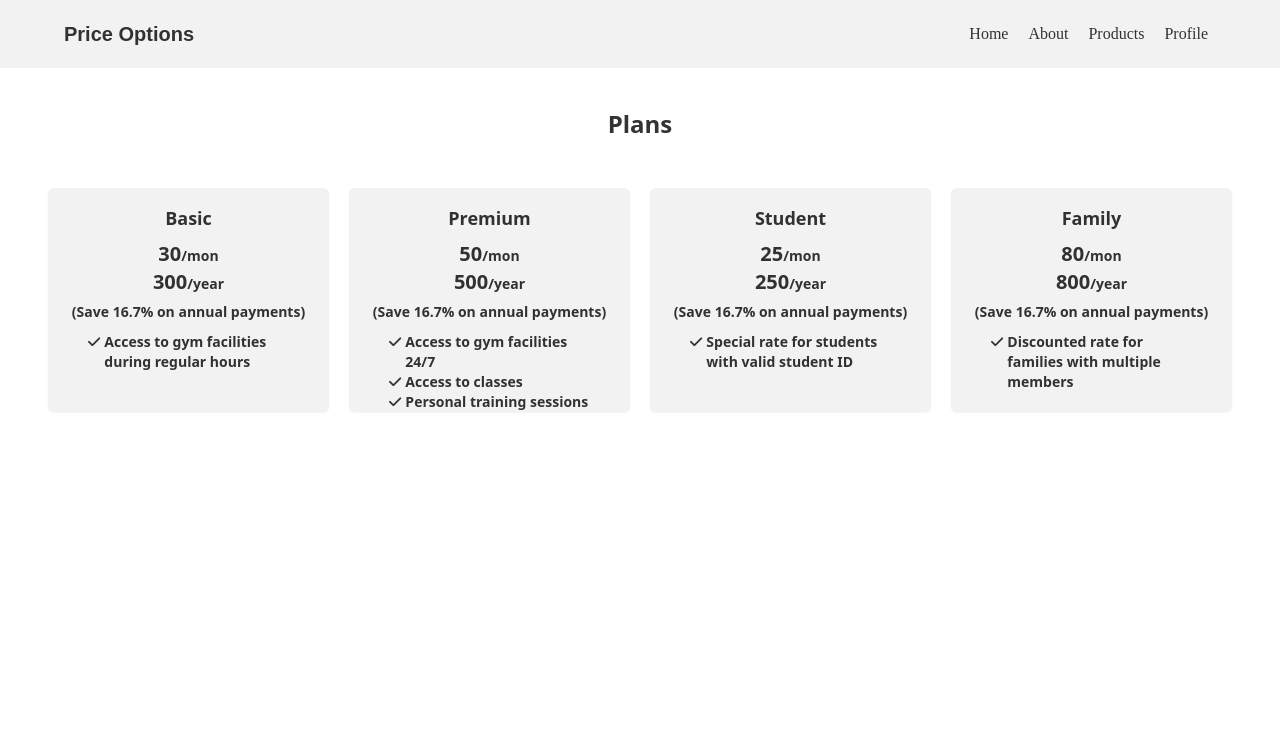
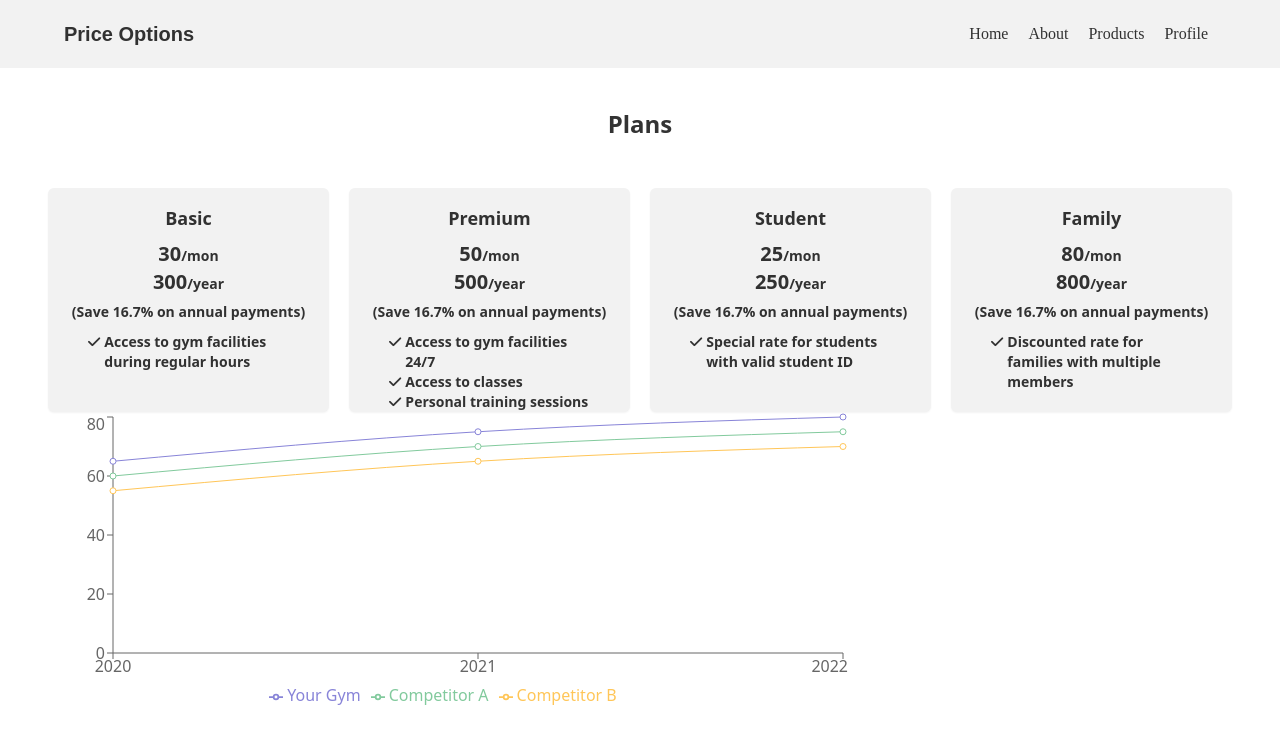
Before and after one commit to mrbannerbear/price-options, a React (Vite) app: page / in a window 1280 px wide. Shown: the top 744 px of the page. Built offline with nearby package versions, Linux system fonts and the light colour scheme.

Commit message:
added chart

```diff
--- /dev/null
+++ b/public/gymStats.json
@@ -0,0 +1,7 @@
+{
+    "customerSatisfactionData": [
+        { "year": 2020, "Your Gym": 65, "Competitor A": 60, "Competitor B": 55 },
+        { "year": 2021, "Your Gym": 75, "Competitor A": 70, "Competitor B": 65 },
+        { "year": 2022, "Your Gym": 80, "Competitor A": 75, "Competitor B": 70 }
+    ]
+  }
--- a/src/App.jsx
+++ b/src/App.jsx
@@ -1,4 +1,5 @@
 import "./App.css";
+import GymStats from "./assets/components/gymStats/gymStats";
 import Navbar from "./assets/components/navbar/Navbar";
 import PriceOptions from "./assets/components/priceOptions/PriceOptions";
 
@@ -13,6 +14,7 @@ function App() {
       </header>
       <main className="p-3 lg:px-12 md:py-5 text-black/80">
         <PriceOptions></PriceOptions>
+        <GymStats></GymStats>
       </main>
     </body>
   );
--- /dev/null
+++ b/src/assets/components/gymStats/gymStats.jsx
@@ -0,0 +1,27 @@
+import { useEffect, useState } from "react";
+import { LineChart, Line, XAxis, YAxis, Legend } from "recharts";
+
+const GymStats = () => {
+  useEffect(() => {
+    fetch("./gymStats.json")
+      .then((res) => res.json())
+      .then((data) => setStats(data.customerSatisfactionData));
+  }, []);
+
+  const [stats, setStats] = useState([]);
+
+  return (
+    <div>
+      <LineChart width={800} height={300} data={stats}>
+        <XAxis dataKey="year" />
+        <YAxis />
+        <Legend />
+        <Line type="monotone" dataKey="Your Gym" stroke="#8884d8" />
+        <Line type="monotone" dataKey="Competitor A" stroke="#82ca9d" />
+        <Line type="monotone" dataKey="Competitor B" stroke="#ffc658" />
+      </LineChart>
+    </div>
+  );
+};
+
+export default GymStats;
```
